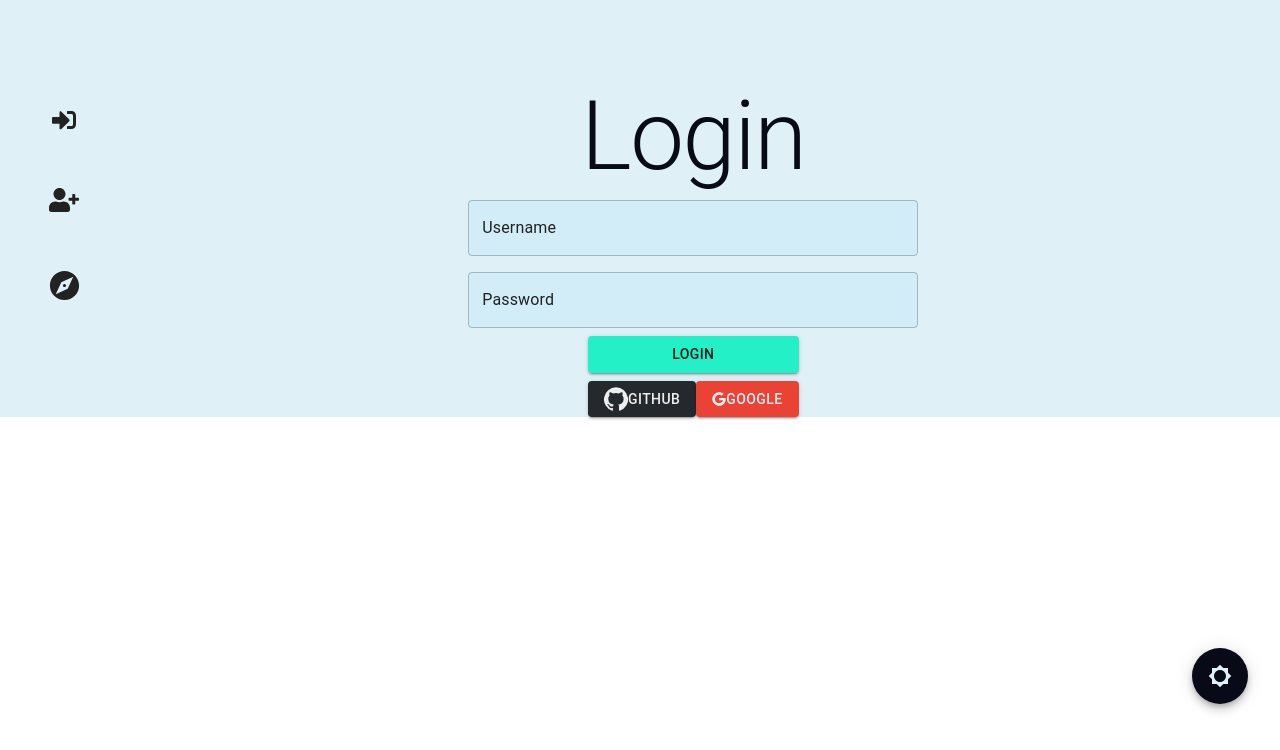
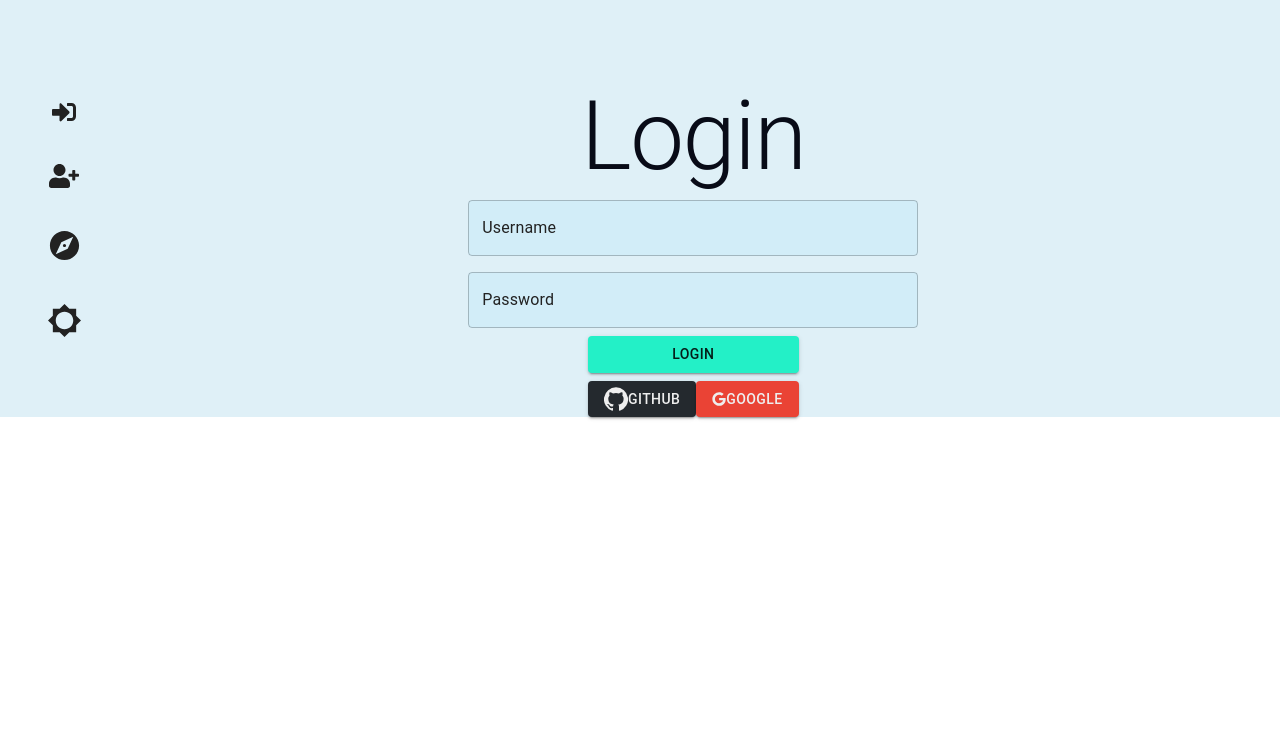
Before and after one commit to notblizzard/macaw, a React app: page /login in a window 1280 px wide. Shown: the top 750 px of the page. Built offline with nearby package versions, Linux system fonts and the light colour scheme; no server answers; the HTML template or start-up script is replaced by a standard one.

Commit message:
move darkmode and new message button to navbar.

```diff
--- a/resources/App.tsx
+++ b/resources/App.tsx
@@ -1,27 +1,14 @@
 import React, { useState, useEffect, useRef } from "react";
-import {
-  BrowserRouter,
-  Route,
-  Switch,
-  useLocation,
-  Redirect,
-} from "react-router-dom";
-import {
-  Brightness2 as MoonIcon,
-  Brightness5 as SunIcon,
-} from "@material-ui/icons";
+import { BrowserRouter, Route, Switch, Redirect } from "react-router-dom";
 import Explore from "./Explore";
 import Register from "./auth/Register";
 import ReactDOM from "react-dom";
-import Home from "./Home";
 import Login from "./auth/Login";
 import PrivateRoute from "./auth/PrivateRoute";
 import GuestRoute from "./auth/GuestRoute";
-import CreateIcon from "@material-ui/icons/CreateOutlined";
 import Navbar from "./Navbar";
 import Notifications from "./user/Notifications";
 import {
-  Fab,
   Container,
   makeStyles,
   Box,
@@ -159,6 +146,7 @@ const App = (): JSX.Element => {
                   color={color}
                   socket={socket}
                   toggleDarkMode={toggleDarkMode}
+                  handleNewMessageOpen={handleOpen}
                 />
               </Grid>
               <Grid item xs={11}>
@@ -216,17 +204,6 @@ const App = (): JSX.Element => {
             </Grid>
           </BrowserRouter>
         </DarkModeContext.Provider>
-        <Fab className={classes.darkThemeButton} onClick={toggleDarkMode}>
-          {darkTheme ? <MoonIcon /> : <SunIcon />}
-        </Fab>
-        {Cookies.get("email") ? (
-          <Fab
-            className={"floating-new-message-button-" + color}
-            onClick={handleOpen}
-          >
-            <CreateIcon />
-          </Fab>
-        ) : null}
       </Box>
     </HelmetProvider>
   );
--- a/resources/Navbar.tsx
+++ b/resources/Navbar.tsx
@@ -6,7 +6,7 @@ import {
   IconButton,
   Box,
 } from "@material-ui/core";
-import { fade, makeStyles, Theme } from "@material-ui/core/styles";
+import { darken, fade, makeStyles, Theme } from "@material-ui/core/styles";
 import { Link, useHistory, useLocation } from "react-router-dom";
 import {
   Search as SearchIcon,
@@ -17,6 +17,8 @@ import {
   Brightness2 as MoonIcon,
   Brightness5 as SunIcon,
 } from "@material-ui/icons";
+import CreateIcon from "@material-ui/icons/CreateOutlined";
+
 import Gravatar from "./util/Gravatar";
 import Cookies from "js-cookie";
 import { FontAwesomeIcon } from "@fortawesome/react-fontawesome";
@@ -34,12 +36,13 @@ interface NavbarProps {
   color: string;
   socket: SocketIOClient.Socket;
   toggleDarkMode: () => void;
+  handleNewMessageOpen: () => void;
 }
 
 const useStyles = makeStyles((theme: Theme) => ({
   icons: (props: StyleProps) => ({
     color: props.darkMode ? "#eee" : "#222",
-    margin: theme.spacing(2),
+    margin: theme.spacing(1),
   }),
   navBar: (props: StyleProps) => ({
     backgroundColor: props.darkMode ? "#080b17" : "#dff0f7",
@@ -53,6 +56,17 @@ const useStyles = makeStyles((theme: Theme) => ({
     flexDirection: "column",
     justifyContent: "space-between",
   },
+  darkThemeButton: (props: StyleProps) => ({
+    //backgroundColor: props.darkMode ? "#dff0f7" : "#080b17",
+    //position: "fixed",
+    //right: 0,
+    //bottom: "4rem !important",
+    //margin: "2rem !important",
+    color: props.darkMode ? "#dff0f7" : "#080b17",
+    /* "&:hover": {
+      backgroundColor: darken(props.darkMode ? "#dff0f7" : "#080b17", 0.1),
+    },*/
+  }),
   input: (props: StyleProps) => ({
     color: "transparent", //props.darkMode ? "#080b17" : "#dff0f7",
     padding: theme.spacing(1, 1, 1, 4),
@@ -96,6 +110,7 @@ const Navbar = ({
   color,
   socket,
   toggleDarkMode,
+  handleNewMessageOpen,
 }: NavbarProps): JSX.Element => {
   const [notificationCount, setNotificationCount] = useState(0);
   const darkMode = useContext(DarkModeContext);
@@ -148,15 +163,17 @@ const Navbar = ({
 
               <Link to="/notifications">
                 <IconButton title="Notifications">
-                  <span className="fa-layers fa-fw">
+                  <span
+                    className={`fa-layers fa-fw navbar-button-${color} ${classes.icons}`}
+                  >
                     <FontAwesomeIcon
                       icon={faBell}
-                      className={`navbar-button-${color} ${classes.icons}`}
+                      //className={`navbar-button-${color} ${classes.icons}`}
                       fontSize="large"
                     />
                     {notificationCount > 0 && (
                       <span
-                        className="fa-layers-counter fa-2x"
+                        className="fa-layers-counter"
                         style={{ backgroundColor: "#2a99db" }}
                       >
                         {notificationCount}
@@ -219,6 +236,30 @@ const Navbar = ({
               />
             </IconButton>
           </Link>
+          <IconButton>
+            {darkMode ? (
+              <MoonIcon
+                className={`navbar-button-${color} ${classes.icons}`}
+                onClick={toggleDarkMode}
+                fontSize="large"
+              />
+            ) : (
+              <SunIcon
+                className={`navbar-button-${color} ${classes.icons}`}
+                onClick={toggleDarkMode}
+                fontSize="large"
+              />
+            )}
+          </IconButton>
+          {Cookies.get("email") ? (
+            <IconButton>
+              <CreateIcon
+                className={`navbar-button-${color} ${classes.icons}`}
+                onClick={handleNewMessageOpen}
+                fontSize="large"
+              />
+            </IconButton>
+          ) : null}
         </Toolbar>
       </AppBar>
     </>
```
